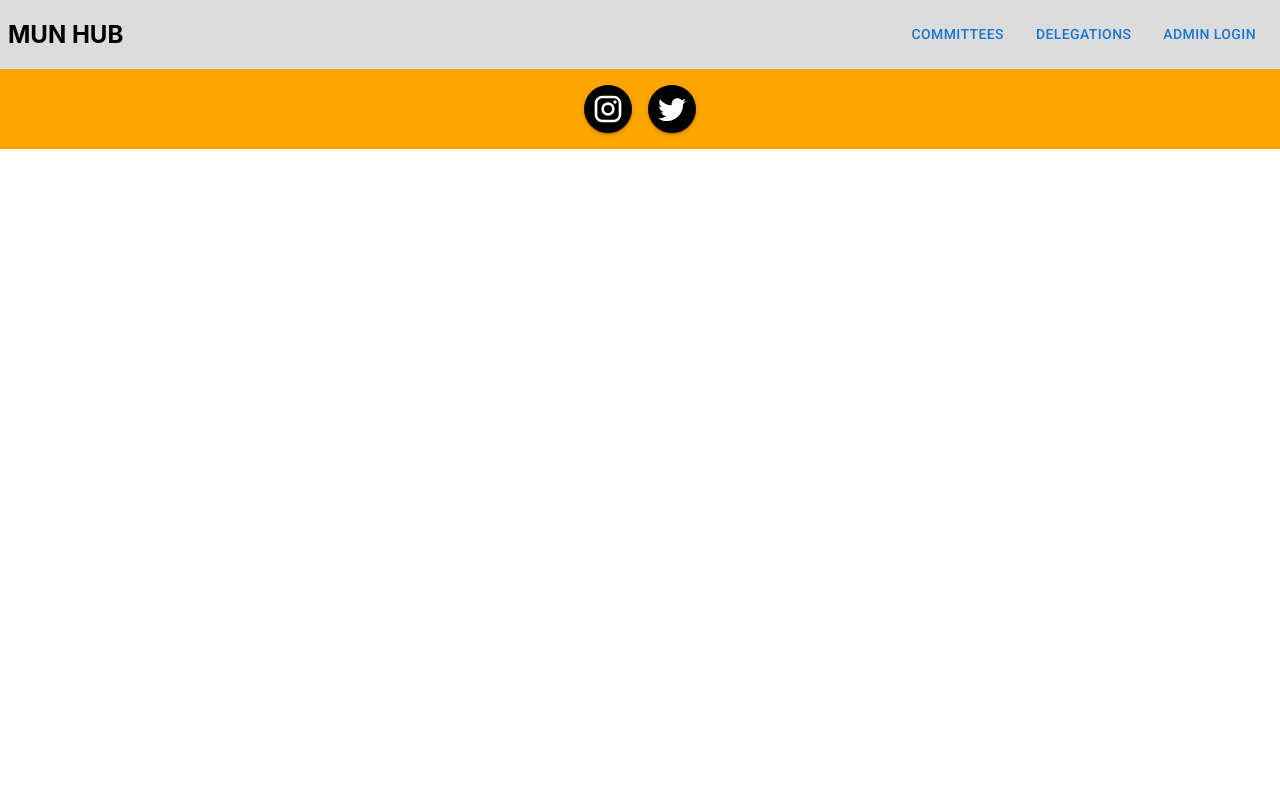
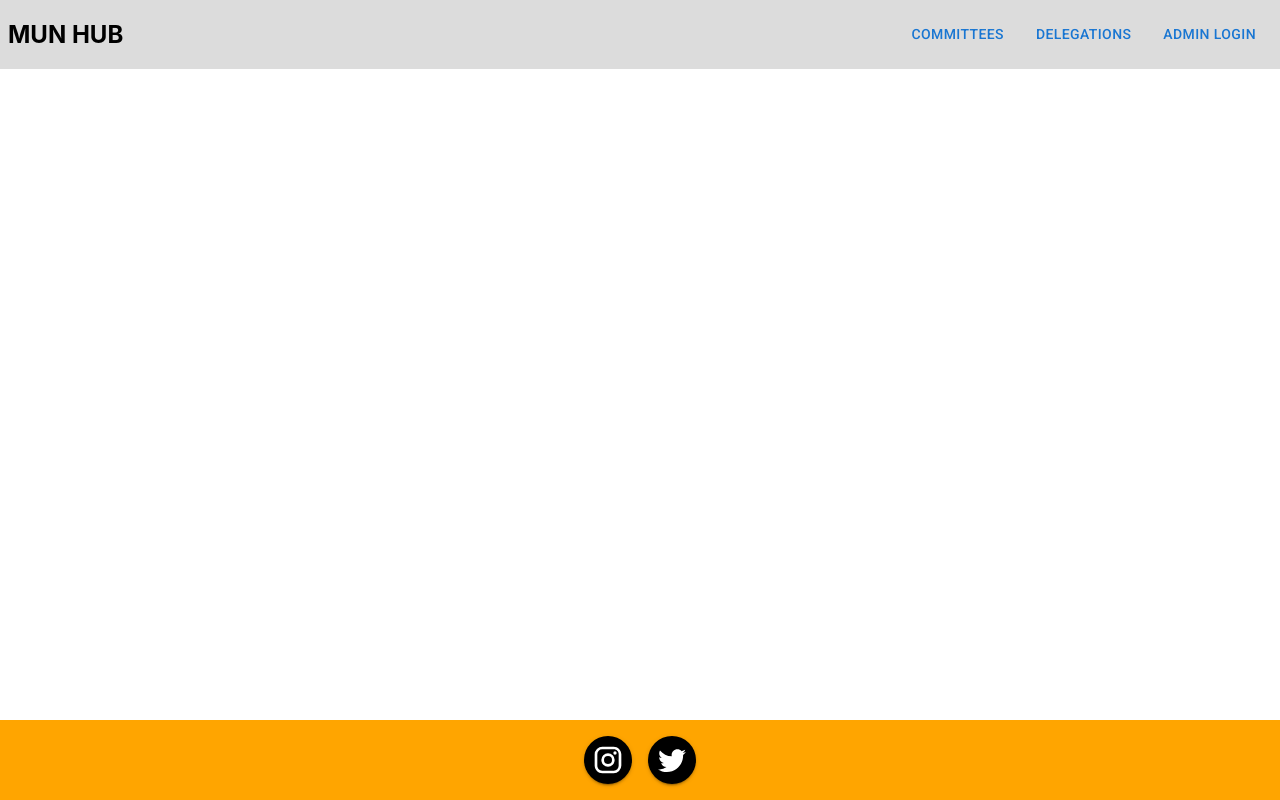
Before and after one commit to Marinara-Sauce/mun-hub-ui, a React (Create React App) app: page / in a window 1280 px wide. Built offline with nearby package versions, Linux system fonts and the light colour scheme.

Commit message:
More CSS tweaks

```diff
--- a/src/App.css
+++ b/src/App.css
@@ -1,10 +1,22 @@
+.App {
+  width: 100%;
+  height: 100vh;
+  display: flex;
+  flex-direction: column;
+}
+
 header {
   width: 100%;
   background-color: gainsboro;
 }
 
 .appBody {
+  display: flex;
+  flex-direction: column;
+  height: 100%;
+  width: 100%;
   flex: 1;
+  overflow: auto;
 }
 
 footer {
--- a/src/App.tsx
+++ b/src/App.tsx
@@ -8,6 +8,7 @@ import { HeaderProvider } from './contexts/headerContext';
 import SelectCommittee from './components/committee/components/selectCommittee/selectCommittee';
 import SelectDelegation from './components/delegation/components/selectDelegation/selectDelegation';
 import DelegationPage from './components/delegation/delegationPage';
+import { Box } from '@mui/material';
 
 function App() {
   return (
@@ -17,16 +18,20 @@ function App() {
           <AppHeader />
         </header>
         <div className="appBody">
+          <Box sx={{
+            height: "100%"
+          }}>
             <Routes>
               <Route path="/committee" Component={SelectCommittee} />
               <Route path="/committee/:id" Component={CommitteeHub} />
               <Route path="/delegation" Component={SelectDelegation} />
               <Route path="/delegation/:id" Component={DelegationPage} />
             </Routes>
-        </div>
+          </Box>
           <footer>
             <AppFooter />
           </footer>
+        </div>
       </HeaderProvider>
     </div>
   );
--- a/src/components/committee/committeePage.css
+++ b/src/components/committee/committeePage.css
@@ -24,5 +24,4 @@
 
 .bottom {
   flex: 1;
-    height: 25%;
 }
--- a/src/index.css
+++ b/src/index.css
@@ -11,3 +11,8 @@ code {
   font-family: source-code-pro, Menlo, Monaco, Consolas, 'Courier New',
     monospace;
 }
+
+html, body, #root, #app, #app>div {
+  display: flex;
+  flex-direction: column;
+}
```
Lines whose indentation alone changed are shown as unchanged.
